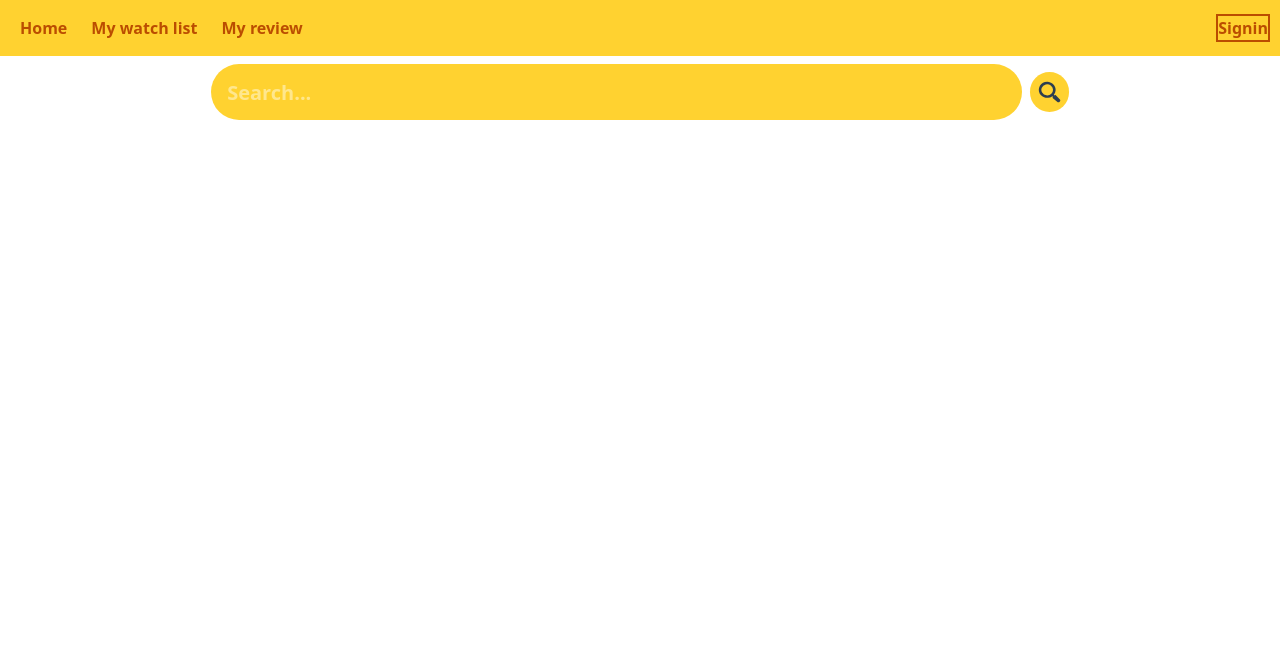
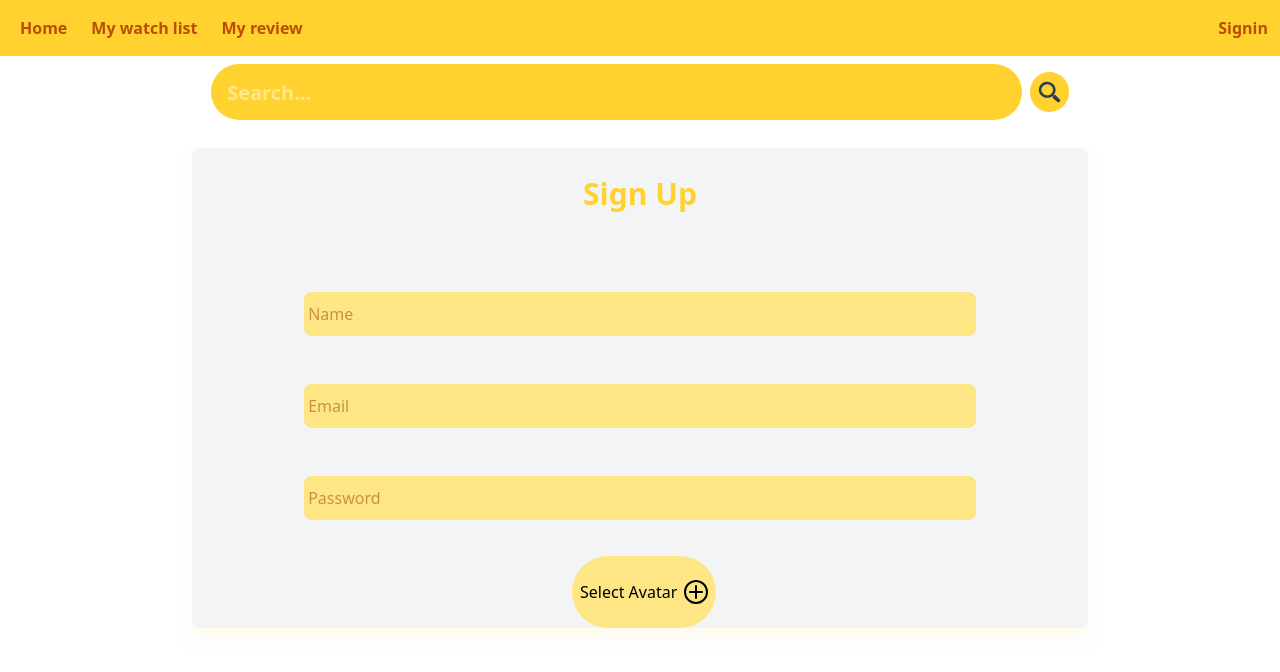
Before and after one commit to kifo99/nyanime-list, a React (Vite) app in the folder client/: page / in a window 1280 px wide. Both pictures are taken after a click on the button "Signin". Shown: the top 672 px of the page. Built offline with nearby package versions, Linux system fonts and the light colour scheme.

Commit message:
Updating Signup component and adding AvatarPicker component

```diff
--- a/client/src/App.jsx
+++ b/client/src/App.jsx
@@ -12,11 +12,16 @@ export default function App() {
   const [isSelected, setIsSelected] = useState(false);
   const [logedIn, setLogedIn] = useState(false);
   const [hasAccount, setHasAccount] = useState(false);
-  console.log(animeList);
+  const [showSignup, setShowSignup] = useState(false);
 
   return (
     <>
-      <Navbar logedIn={logedIn} hasAccount={hasAccount} />
+      <Navbar
+        logedIn={logedIn}
+        hasAccount={hasAccount}
+        onShowSignup={setShowSignup}
+        showSignup={showSignup}
+      />
       <div className="Container mx-auto px-4 ">
         <div className="flex justify-center">
           <div className="w-[70%]">
@@ -44,7 +49,7 @@ export default function App() {
         </div>
       </div>
       <div className="flex justify-center items-center mt-5">
-        <Signup />
+        <Signup showSignup={showSignup} />
       </div>
       <AppRoutes />
     </>
--- a/client/src/components/Modal/Signup.jsx
+++ b/client/src/components/Modal/Signup.jsx
@@ -1,32 +1,44 @@
-export default function Signup() {
+import AddIcon from "../../assets/icons/add/add.svg";
+import PropTypes from "prop-types";
+
+export default function Signup({ showSignup }) {
   return (
-    <div className="bg-gray-100 rounded-lg shadow-lg w-4xl shadow-amber-50 hidden">
-      <h1 className="text-amber-300 font-bold mb-4">Sign Up</h1>
-      <form className=" space-y-4 ">
+    <div
+      className={`bg-gray-100 rounded-lg shadow-lg min-w-4xl shadow-amber-50 ${
+        showSignup ? "" : "hidden"
+      }`}
+    >
+      <h1 className="text-amber-300 font-bold mb-4 text-center text-3xl p-7 ">
+        Sign Up
+      </h1>
+      <form className="flex flex-col justify-center items-center space-y-4 ">
         <input
           type="text"
           name="name"
           placeholder=" Name"
-          className=" w-full h-11 rounded-lg bg-amber-200 text-amber-800 border-none focus:border-amber-800  focus:ring-amber-800 focus:ring-2 outline-none focus:bg-amber-300 "
+          className=" m-9  w-3/4 h-11 rounded-lg bg-amber-200 text-amber-800 border-none focus:border-amber-800  focus:ring-amber-800 focus:ring-2 outline-none focus:bg-amber-300 "
         />
         <input
           type="email"
           name="email"
           placeholder=" Email"
-          className=" w-full h-11 rounded-lg bg-amber-200 text-amber-800 border-none focus:border-amber-800  focus:ring-amber-800 focus:ring-2 outline-none focus:bg-amber-300 "
+          className=" m-3  w-3/4 h-11 rounded-lg bg-amber-200 text-amber-800 border-none focus:border-amber-800  focus:ring-amber-800 focus:ring-2 outline-none focus:bg-amber-300 "
         />
         <input
           type="password"
           name="password"
           placeholder=" Password"
-          className=" w-full h-11 rounded-lg bg-amber-200 text-amber-800 border-none focus:border-amber-800  focus:ring-amber-800 focus:ring-2 outline-none focus:bg-amber-300 "
+          className=" m-9  w-3/4 h-11 rounded-lg bg-amber-200 text-amber-800 border-none focus:border-amber-800  focus:ring-amber-800 focus:ring-2 outline-none focus:bg-amber-300 "
         />
-        <input
-          type="text"
-          name="avatar"
-          className=" w-full h-11 rounded-lg bg-amber-200 text-amber-800 border-none focus:border-amber-800  focus:ring-amber-800 focus:ring-2 outline-none focus:bg-amber-300 "
-        />
+        <button className="ml-2 h-18 w-36 bg-amber-200 p-2 rounded-full hover:bg-amber-400 focus:outline-none focus:ring-2 focus:ring-amber-bg-amber-300 transition-all items-center flex justify-between ">
+          <span>Select Avatar</span>
+          <img width={24} height={24} src={AddIcon} alt="svg add icon" />
+        </button>
       </form>
     </div>
   );
 }
+
+Signup.propTypes = {
+  showSignup: PropTypes.bool,
+};
--- a/client/src/components/Navigation/Navbar.jsx
+++ b/client/src/components/Navigation/Navbar.jsx
@@ -1,7 +1,18 @@
 import PropTypes from "prop-types";
 import { Link } from "react-router-dom";
 
-export default function Navbar({ logedIn, hasAccount }) {
+export default function Navbar({
+  logedIn,
+  hasAccount,
+  onShowSignup,
+  showSignup,
+}) {
+  function handleShowSignup(e) {
+    e.preventDefault();
+
+    onShowSignup(!showSignup);
+  }
+
   return (
     <nav className="flex-nowrap relative flex h-14 w-full items-center justify-between bg-amber-300 py-2 shadow-dark-mild dark:bg-amber-800 lg:flex-wrap lg:justify-start lg:py-4 ">
       <div className="flex w-full justify-between items-center px-3 ">
@@ -34,15 +45,18 @@ export default function Navbar({ logedIn, hasAccount }) {
 
         <div className="flex items-center justify-center ">
           {!hasAccount ? (
-            <button className="text-amber-700 font-bold hover:text-amber-950 focus:outline-none focus:ring-2 focus:ring-amber-bg-amber-300 transition-all ">
+            <button
+              className="text-amber-700 font-bold hover:text-amber-950 outline-none focus:outline-none transition-all"
+              onClick={(e) => handleShowSignup(e)}
+            >
               Signin
             </button>
           ) : logedIn ? (
-            <button className="text-amber-700 font-bold hover:text-amber-950 focus:outline-none focus:ring-2 focus:ring-amber-bg-amber-300 transition-all ">
+            <button className="text-amber-700 font-bold hover:text-amber-950 outline-none focus:outline-none transition-all ">
               Logout
             </button>
           ) : (
-            <button className="text-amber-700 font-bold hover:text-amber-950 focus:outline-none focus:ring-2 focus:ring-amber-bg-amber-300 transition-all ">
+            <button className="text-amber-700 font-bold hover:text-amber-950 outline-none focus:outline-none transition-all ">
               Login
             </button>
           )}
@@ -55,4 +69,6 @@ export default function Navbar({ logedIn, hasAccount }) {
 Navbar.propTypes = {
   logedIn: PropTypes.bool,
   hasAccount: PropTypes.bool,
+  onShowSignup: PropTypes.func,
+  showSignup: PropTypes.bool,
 };
```
Also changed, not shown: client/src/assets/icons/add/add.svg (added), client/src/components/AvatarPicker/AvatarPicker.jsx (added).
